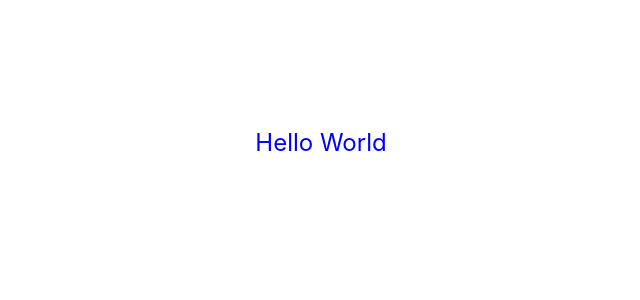
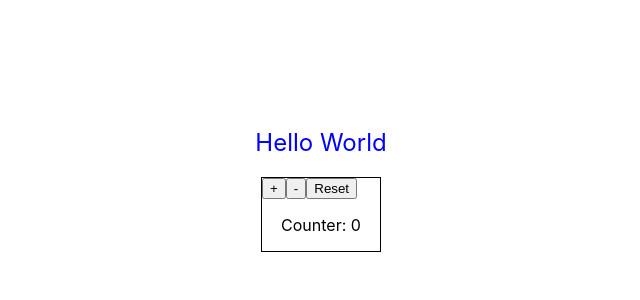
Before and after one commit to Ozwiena/recruitment-task, a React (Create React App) app: page / in a window 1280 px wide. Shown: the top 300 px of the page, without its empty margins (319-959 px from the left). Built offline with nearby package versions, Linux system fonts and the light colour scheme.

Commit message:
add counter

```diff
--- a/src/App.css
+++ b/src/App.css
@@ -1,5 +1,8 @@
 .App {
+  display: flex;
+  flex-direction: column;
   text-align: center;
+  justify-content: center;
 }
 
 .App-header {
--- a/src/App.js
+++ b/src/App.js
@@ -1,4 +1,5 @@
 import './App.css';
+import { Counter } from './Counter';
 
 function App() {
   return (
@@ -6,6 +7,7 @@ function App() {
       <header className="App-header">
         Hello World
       </header>
+      <Counter />
     </div>
   );
 }
--- /dev/null
+++ b/src/Counter.css
@@ -0,0 +1,14 @@
+.counter {
+    display: flex;
+    justify-content: center;
+    flex-direction: column;
+    box-sizing: border-box;
+    margin: 20px auto;
+    border: 1px solid black;
+    width: 120px;
+}
+
+.buttons {
+    display: flex;
+    flex-direction: row;
+}
--- /dev/null
+++ b/src/Counter.js
@@ -0,0 +1,29 @@
+import React, { useState } from "react";
+import './Counter.css';
+
+export const Counter = () => {
+    const [count, setCount] = useState(0);
+
+    const handleIncrease = () => {
+        setCount(count + 1);
+    };
+
+    const handleDecrease = () => {
+        setCount(count - 1);
+    };
+
+    const handleReset = () => {
+        setCount(0);
+    };
+
+    return (
+    <section className="counter">
+        <div className="buttons">
+            <button className="button" onClick={handleIncrease}>+</button>
+            <button className="button" onClick={handleDecrease}>-</button>
+            <button className="button" onClick={handleReset}>Reset</button>
+        </div>
+        <p>Counter: {count}</p>
+    </section>
+    )
+};
```
